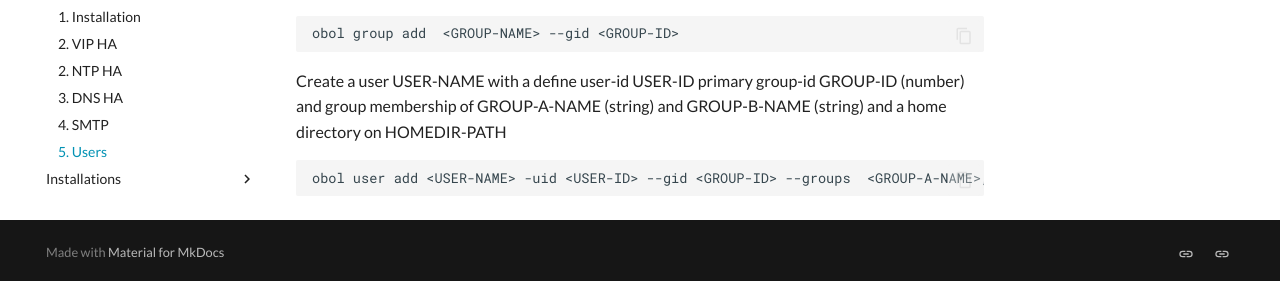
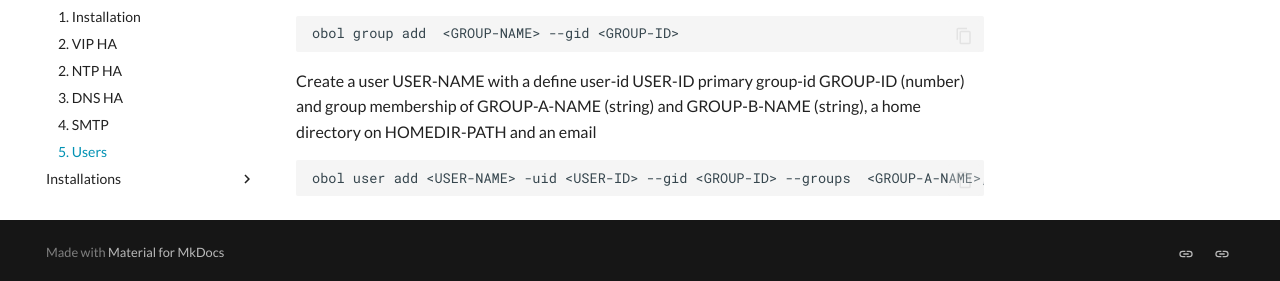
Before and after one commit to gferhpc/supercomputing.tue.nl, an MkDocs documentation site: the page built from pages/documentation/administration/trinityx/users.md, in a window 1280 px wide and 932 px high. Shown: the part 648-929 px from the top of the window. Built offline with MkDocs 1.6.1 and Material for MkDocs 9.7.7, drawn with Linux system fonts in a browser that asks for light colours.

Commit message:
Update users.md

````diff
--- a/pages/documentation/administration/trinityx/users.md
+++ b/pages/documentation/administration/trinityx/users.md
@@ -16,8 +16,8 @@ Create a group GROUP-NAME with an defined group-id GROUP-ID
 obol group add  <GROUP-NAME> --gid <GROUP-ID>
 ```
 
-Create a user USER-NAME with a define user-id USER-ID primary group-id GROUP-ID (number) and group membership of GROUP-A-NAME (string) and GROUP-B-NAME (string) and a home directory on HOMEDIR-PATH
+Create a user USER-NAME with a define user-id USER-ID primary group-id GROUP-ID (number) and group membership of GROUP-A-NAME (string) and GROUP-B-NAME (string), a home directory on HOMEDIR-PATH and an email <EMAIL>
 
 ```shell
-obol user add <USER-NAME> -uid <USER-ID> --gid <GROUP-ID> --groups  <GROUP-A-NAME>,<GROUP-B-NAME> --home <HOMEDIR-PATH>
+obol user add <USER-NAME> -uid <USER-ID> --gid <GROUP-ID> --groups  <GROUP-A-NAME>,<GROUP-B-NAME> --home <HOMEDIR-PATH> --mail <EMAIL>
 ```
````
